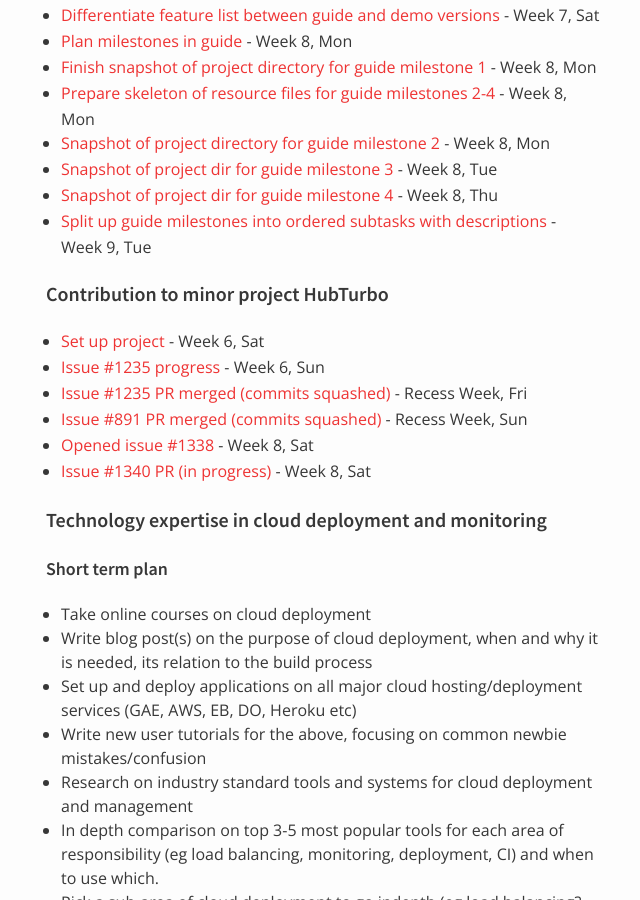
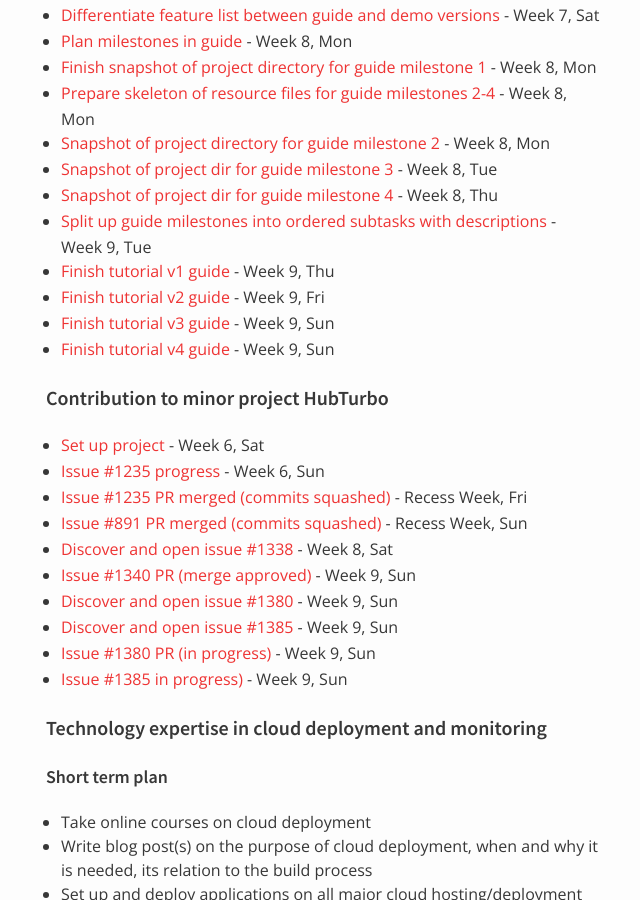
Before and after one commit to nus-oss/cs3281-AY1516S2-website, a Jekyll site: the page built from teams/socketio.md, in a window 1280 px wide and 900 px high, scrolled down 7110 px. Shown: the whole window, without its empty margins (324-964 px from the left). Built offline with Jekyll 4.4.1, drawn with Linux system fonts in a browser that asks for light colours.

Commit message:
Yijin week 9

```diff
--- a/teams/socketio.md
+++ b/teams/socketio.md
@@ -218,14 +218,22 @@
 * [Snapshot of project dir for guide milestone 3](https://github.com/nus-fboa2016-si/whiteboard/commit/847204b5a7b53de35199ceb350699c256fe5fbe1) - Week 8, Tue
 * [Snapshot of project dir for guide milestone 4](https://github.com/nus-fboa2016-si/whiteboard/commit/d837a61ff8113281d6e28f6a922da7b9f68c7017) - Week 8, Thu
 * [Split up guide milestones into ordered subtasks with descriptions](https://github.com/nus-fboa2016-si/whiteboard/commit/502c82685ff059cf98c8d20ed0f089adcf3d3e87) - Week 9, Tue
+* [Finish tutorial v1 guide](https://github.com/nus-fboa2016-si/whiteboard/blob/master/guide/v1/GUIDE.md) - Week 9, Thu
+* [Finish tutorial v2 guide](https://github.com/nus-fboa2016-si/whiteboard/blob/master/guide/v2/GUIDE.md) - Week 9, Fri
+* [Finish tutorial v3 guide](https://github.com/nus-fboa2016-si/whiteboard/blob/master/guide/v3/GUIDE.md) - Week 9, Sun
+* [Finish tutorial v4 guide](https://github.com/nus-fboa2016-si/whiteboard/blob/master/guide/v4/GUIDE.md) - Week 9, Sun
 
 #### Contribution to minor project HubTurbo
 * [Set up project](https://github.com/YijinL/HubTurbo/branches) - Week 6, Sat
 * [Issue #1235 progress](https://github.com/YijinL/HubTurbo/commits/%231235-update-team-page-promotions) - Week 6, Sun
 * [Issue #1235 PR merged (commits squashed)](https://github.com/HubTurbo/HubTurbo/pull/1283) - Recess Week, Fri
 * [Issue #891 PR merged (commits squashed)](https://github.com/HubTurbo/HubTurbo/pull/1282) - Recess Week, Sun
-* [Opened issue #1338](https://github.com/HubTurbo/HubTurbo/issues/1338) - Week 8, Sat
-* [Issue #1340 PR (in progress)](https://github.com/HubTurbo/HubTurbo/pull/1340) - Week 8, Sat
+* [Discover and open issue #1338](https://github.com/HubTurbo/HubTurbo/issues/1338) - Week 8, Sat
+* [Issue #1340 PR (merge approved)](https://github.com/HubTurbo/HubTurbo/pull/1340) - Week 9, Sun
+* [Discover and open issue #1380](https://github.com/HubTurbo/HubTurbo/issues/1380) - Week 9, Sun
+* [Discover and open issue #1385](https://github.com/HubTurbo/HubTurbo/issues/1385) - Week 9, Sun
+* [Issue #1380 PR (in progress)](https://github.com/HubTurbo/HubTurbo/pull/1386) - Week 9, Sun
+* [Issue #1385 in progress)](https://github.com/HubTurbo/HubTurbo/issues/1385) - Week 9, Sun
 
 #### Technology expertise in cloud deployment and monitoring
 
```
